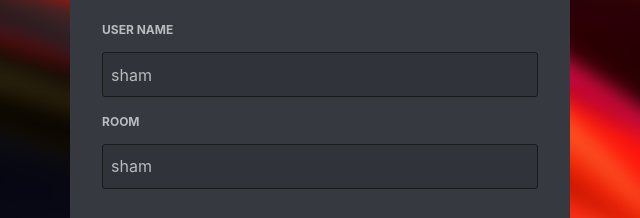
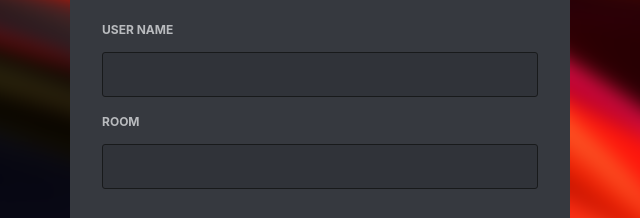
Before and after one commit to shammlo/chat-app, a website: page public/index.html in a window 1280 px wide. Shown: the part 267-485 px from the top of the page, 320-960 px from the left. Drawn offline with Linux system fonts and the light colour scheme.

Commit message:
Adding all the files for chat app

```diff
--- a/public/index.html
+++ b/public/index.html
@@ -29,7 +29,6 @@
                                 type="text"
                                 name="username"
                                 autocomplete="off"
-                                value="sham"
                             />
                         </div>
                         <div class="input w-full items-center mt-4">
@@ -39,7 +38,6 @@
                                 type="text"
                                 name="room"
                                 autocomplete="off"
-                                value="sham"
                             />
                         </div>
 
```
